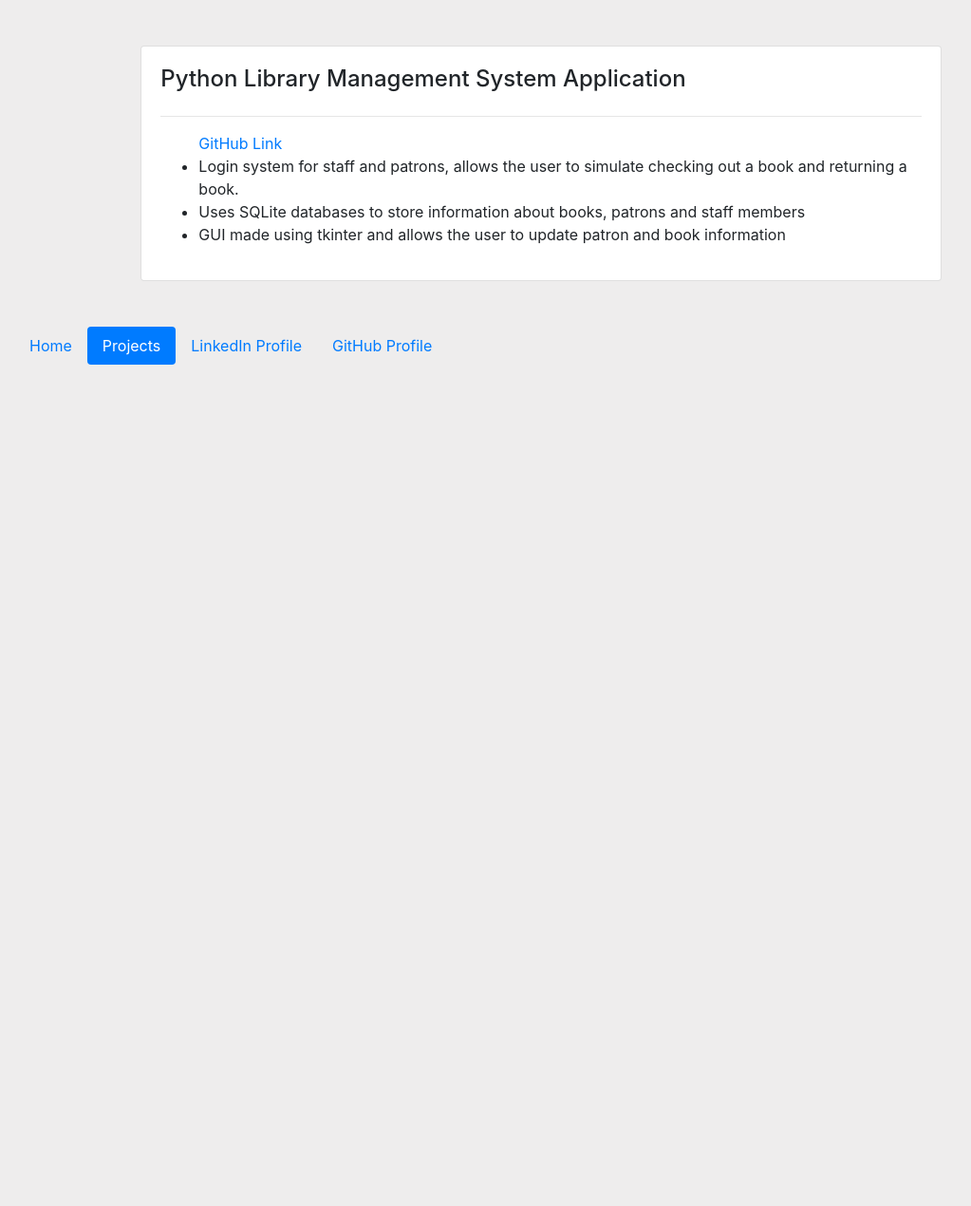
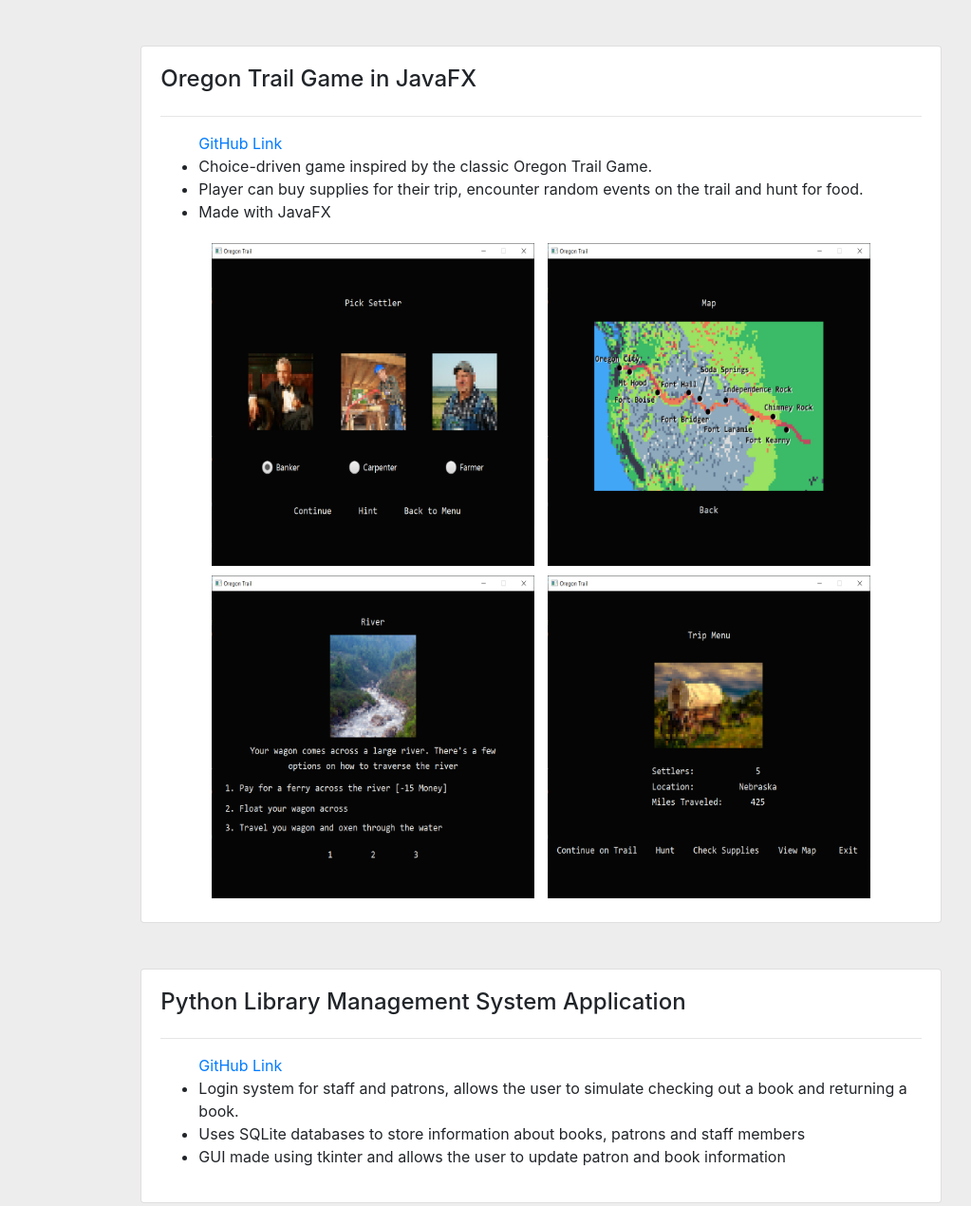
Before and after one commit to frankpenhall/frankpenhall.github.io, a plain HTML site: page projects.html in a window 1280 px wide. Shown: the part 1340-2610 px from the top of the page at 95% size, without its empty margins (70-1093 px from the left). Before the commit the page ends 1772 px from the top, so only its background shows below. Drawn offline with nearby package versions, Linux system fonts and the light colour scheme.

Commit message:
Added a project

```diff
--- a/main.css
+++ b/main.css
@@ -37,4 +37,15 @@ img {
     margin-left: auto;
     margin-right: auto;
     width: 50%;
+    text-align:center;
 }
+
+#images {
+    text-align:center;
+}
+
+.project2 {
+    display: inline-block;
+    margin-left: auto;
+    margin-right: auto;
+}
--- a/projects.html
+++ b/projects.html
@@ -116,6 +116,32 @@
             <div class="row justify-content-center">
                 <div class="col-md-8">
                     <div class="card card-body">
+                        <h4>Oregon Trail Game in JavaFX</h4>
+                        <hr>
+                        <ul>
+                            <a href="https://github.com/frankpenhall/oregon-trail-javafx">GitHub Link</a>
+                            <li>Choice-driven game inspired by the classic Oregon Trail Game.</li>
+                            <li>Player can buy supplies for their trip, encounter random events on the trail and hunt for food.</li>
+                            <li>Made with JavaFX</li>
+                        </ul>
+                            <div id="images">
+                                <img class="project2" src="img/pick-settler.PNG" style="width:350px;height:350px;">
+                                <img class="project2" src="img/map.PNG" style="width:350px;height:350px;">
+                            </div>
+                            <div id="images">
+                                <img class="project2" src="img/event3.PNG" style="width:350px;height:350px;">
+                                <img class="project2" src="img/menu.PNG" style="width:350px;height:350px;">
+                            </div>
+                        </div>
+                    </div>
+                </div>
+            </div>
+        </div>
+
+        <div class="container mt-5"></div>
+            <div class="row justify-content-center">
+                <div class="col-md-8">
+                    <div class="card card-body">
                         <h4>Python Library Management System Application</h4>
                         <hr>
                         <ul>
```
Also changed, not shown: img/event3.PNG (added), img/game-over.PNG (added), img/landmark.PNG (added), img/map.PNG (added), img/menu.PNG (added), img/pick-settler.PNG (added).
